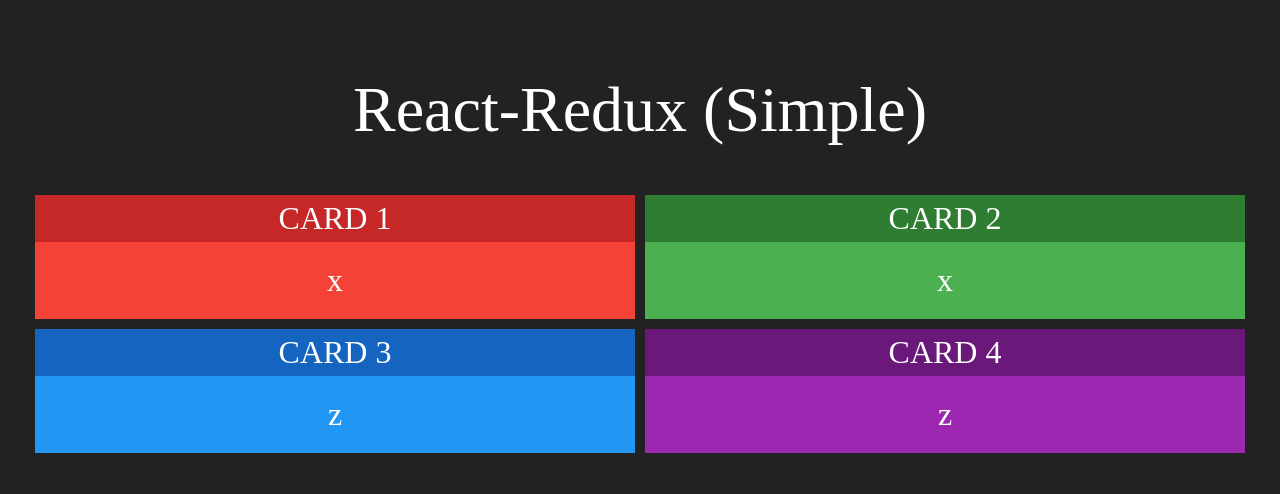
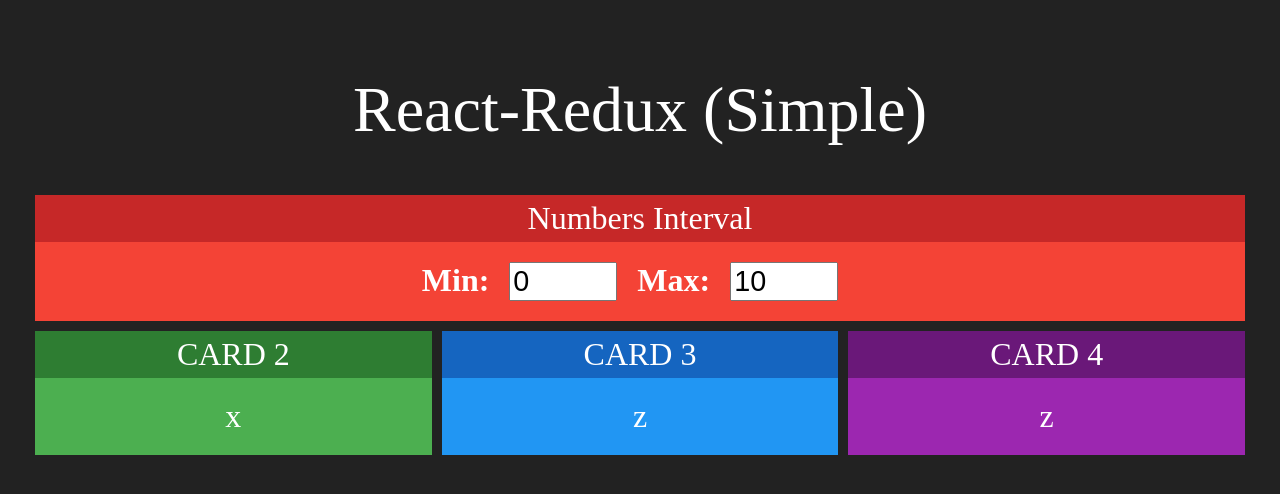
Before and after one commit to Testoni/simple-redux, a React (Create React App) app: page / in a window 1280 px wide. Shown: the top 494 px of the page. Built offline with nearby package versions, Linux system fonts and the light colour scheme.

Commit message:
interval component

```diff
--- a/src/App.js
+++ b/src/App.js
@@ -3,16 +3,17 @@
 import './App.css';
 
 import Card from './components/Card'
+import Interval from './components/Interval'
 
 function App() {
   return (
     <div className="App">
       <h1>React-Redux (Simple)</h1>
       <div className='line'>
-        <Card title='CARD 1' red>x</Card>
-        <Card title='CARD 2' green>x</Card>
+        <Interval></Interval>
       </div>
       <div className='line'>
+        <Card title='CARD 2' green>x</Card>
         <Card title='CARD 3' blue>z</Card>
         <Card title='CARD 4' purple>z</Card>
       </div>
--- /dev/null
+++ b/src/components/Interval.css
@@ -0,0 +1,6 @@
+.Interval input {
+    font-size: 1.8rem;
+    margin-left: 20px;
+    margin-right: 20px;
+    width: 100px;
+}
--- /dev/null
+++ b/src/components/Interval.jsx
@@ -0,0 +1,20 @@
+import './Interval.css'
+import React from 'react'
+import Card from './Card'
+
+export default props => {
+    return (
+        <Card title='Numbers Interval' red>
+        <div className='Interval'>
+            <span>
+                <strong>Min:</strong>
+                <input type="number" value={0} readOnly />
+            </span>
+            <span>
+                <strong>Max:</strong>
+                <input type="number" value={10} readOnly />
+            </span>
+        </div>
+        </Card>
+    )
+}
```
